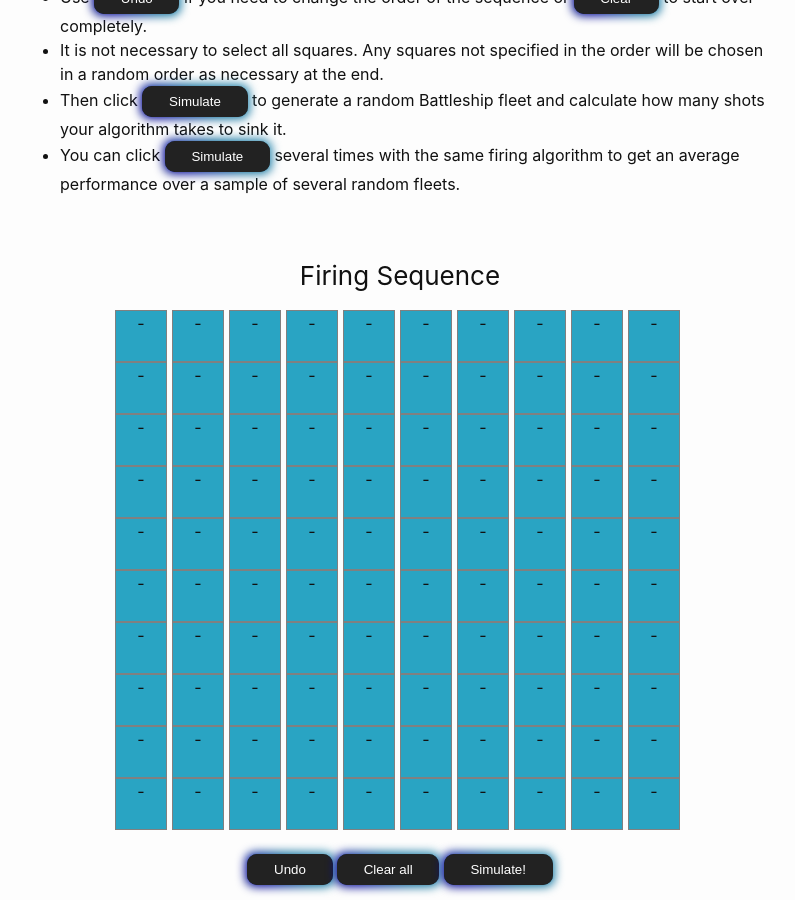
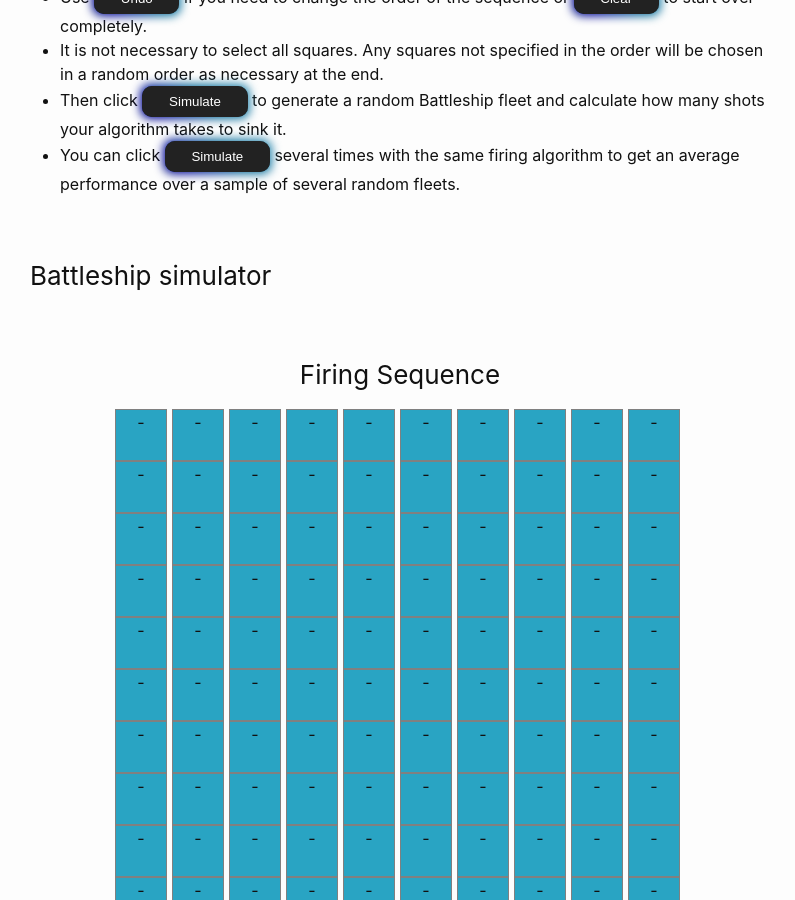
Before and after one commit to wcasper/math180fall2022, a Jekyll site: the page built from _modules/battleship/battle-simulator.md, in a window 1280 px wide and 900 px high, scrolled down 532 px. Shown: the whole window, without its empty margins (240-1035 px from the left). Built offline with Jekyll 4.4.1, drawn with Linux system fonts in a browser that asks for light colours.

Commit message:
added subtitle

```diff
--- a/_modules/battleship/battle-simulator.md
+++ b/_modules/battleship/battle-simulator.md
@@ -24,6 +24,7 @@ The simulator below allows you to test the performance of a static firing algori
 * Then click <button class="button-85">Simulate</button> to generate a random Battleship fleet and calculate how many shots your algorithm takes to sink it.
 * You can click <button class="button-85">Simulate</button> several times with the same firing algorithm to get an average performance over a sample of several random fleets.
 
+### Battleship simulator
 
 <body>
 
```
